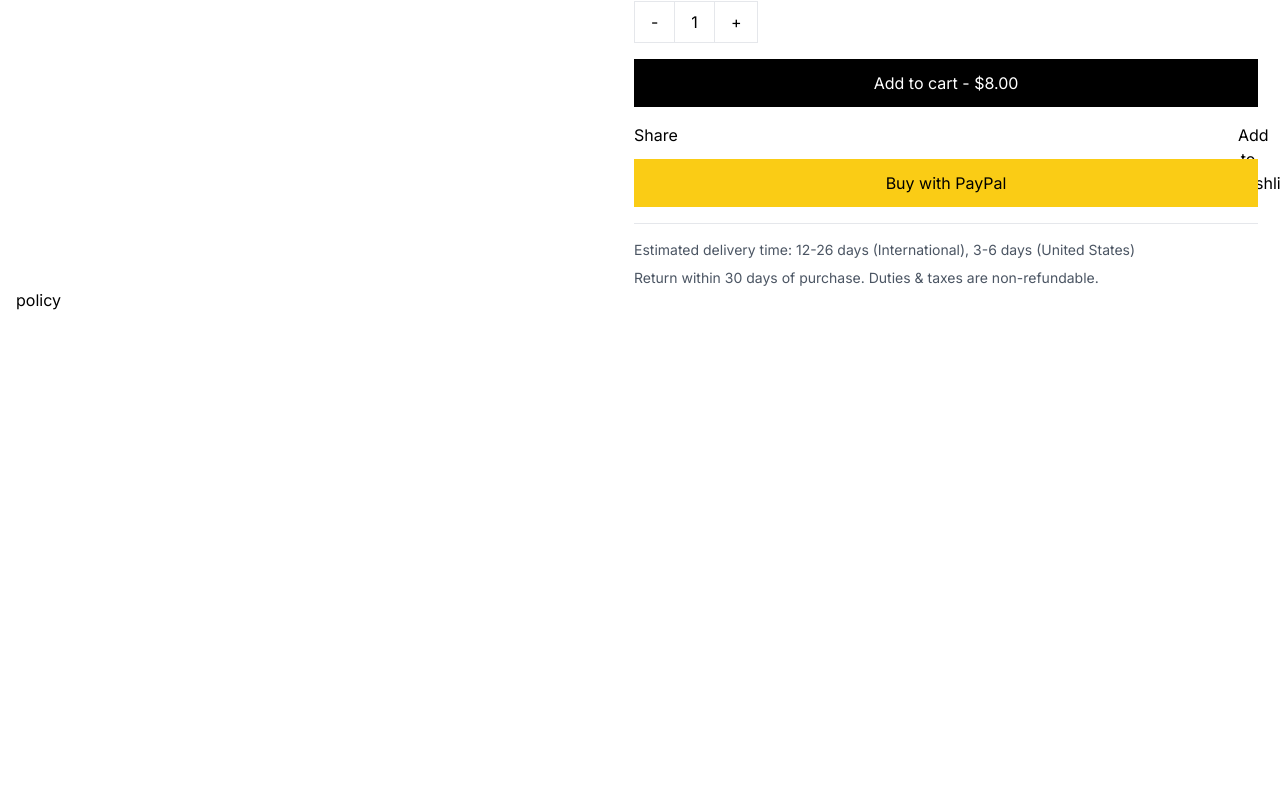
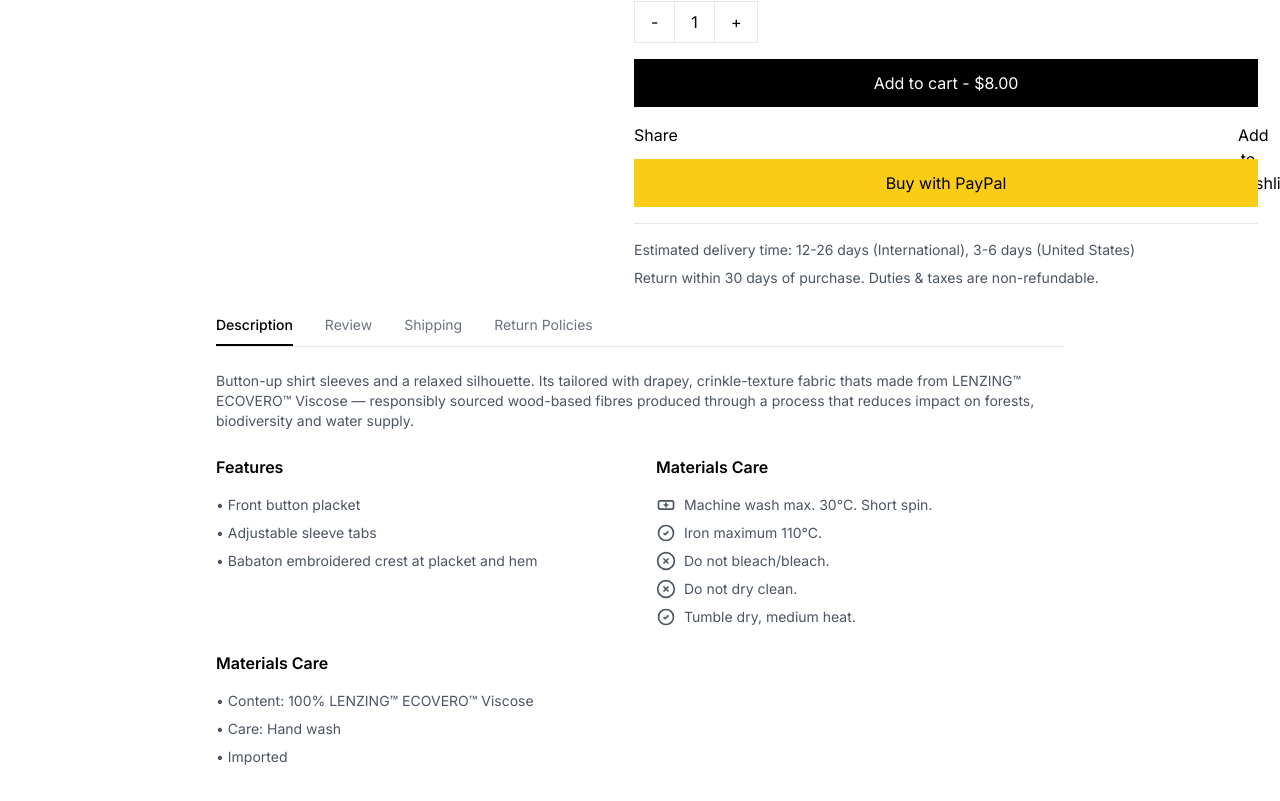
Before and after one commit to JeisonOJ/eccomerce-react, a Next.js app: page /details in a window 1280 px wide. Shown: the part 713-1514 px from the top of the page. Before the commit the page ends 1057 px from the top, so only its background shows below. Built offline with nearby package versions, Linux system fonts and the light colour scheme.

Commit message:
add policy page

```diff
--- a/src/app/details/components/PolicyPage.tsx
+++ b/src/app/details/components/PolicyPage.tsx
@@ -1,4 +1,89 @@
-export  default function PolicyPage() {
+export default function PolicyPage() {
     return (
-        <div>policy</div>
-    )}
+      <div className="w-full max-w-4xl mx-auto p-6 bg-white">
+        <nav className="border-b border-gray-200">
+          <ul className="flex space-x-8">
+            <li className="pb-2 border-b-2 border-black">
+              <a href="#" className="text-sm font-medium">Description</a>
+            </li>
+            <li>
+              <a href="#" className="text-sm text-gray-500 hover:text-gray-700">Review</a>
+            </li>
+            <li>
+              <a href="#" className="text-sm text-gray-500 hover:text-gray-700">Shipping</a>
+            </li>
+            <li>
+              <a href="#" className="text-sm text-gray-500 hover:text-gray-700">Return Policies</a>
+            </li>
+          </ul>
+        </nav>
+
+        <div className="mt-6 space-y-6">
+          <p className="text-sm text-gray-600">
+            Button-up shirt sleeves and a relaxed silhouette. Its tailored with drapey, crinkle-texture fabric thats made from LENZING™ ECOVERO™ Viscose — responsibly sourced wood-based fibres produced through a process that reduces impact on forests, biodiversity and water supply.
+          </p>
+
+          <div className="grid grid-cols-2 gap-8">
+            <div>
+              <h3 className="font-semibold mb-4">Features</h3>
+              <ul className="space-y-2 text-sm text-gray-600">
+                <li>• Front button placket</li>
+                <li>• Adjustable sleeve tabs</li>
+                <li>• Babaton embroidered crest at placket and hem</li>
+              </ul>
+            </div>
+
+            <div>
+              <h3 className="font-semibold mb-4">Materials Care</h3>
+              <ul className="space-y-2 text-sm text-gray-600">
+                <li className="flex items-center">
+                  <svg className="w-5 h-5 mr-2" viewBox="0 0 24 24" fill="none" stroke="currentColor" strokeWidth="2">
+                    <path d="M21 15a2 2 0 0 1-2 2H5a2 2 0 0 1-2-2V9a2 2 0 0 1 2-2h14a2 2 0 0 1 2 2v6z" />
+                    <path d="M12 9v6M9 12h6" />
+                  </svg>
+                  Machine wash max. 30°C. Short spin.
+                </li>
+                <li className="flex items-center">
+                  <svg className="w-5 h-5 mr-2" viewBox="0 0 24 24" fill="none" stroke="currentColor" strokeWidth="2">
+                    <path d="M21 12a9 9 0 1 1-18 0 9 9 0 0 1 18 0z" />
+                    <path d="M9 12l2 2 4-4" />
+                  </svg>
+                  Iron maximum 110°C.
+                </li>
+                <li className="flex items-center">
+                  <svg className="w-5 h-5 mr-2" viewBox="0 0 24 24" fill="none" stroke="currentColor" strokeWidth="2">
+                    <circle cx="12" cy="12" r="10" />
+                    <path d="M15 9l-6 6M9 9l6 6" />
+                  </svg>
+                  Do not bleach/bleach.
+                </li>
+                <li className="flex items-center">
+                  <svg className="w-5 h-5 mr-2" viewBox="0 0 24 24" fill="none" stroke="currentColor" strokeWidth="2">
+                    <circle cx="12" cy="12" r="10" />
+                    <path d="M15 9l-6 6M9 9l6 6" />
+                  </svg>
+                  Do not dry clean.
+                </li>
+                <li className="flex items-center">
+                  <svg className="w-5 h-5 mr-2" viewBox="0 0 24 24" fill="none" stroke="currentColor" strokeWidth="2">
+                    <path d="M21 12a9 9 0 1 1-18 0 9 9 0 0 1 18 0z" />
+                    <path d="M9 12l2 2 4-4" />
+                  </svg>
+                  Tumble dry, medium heat.
+                </li>
+              </ul>
+            </div>
+          </div>
+
+          <div>
+            <h3 className="font-semibold mb-4">Materials Care</h3>
+            <ul className="space-y-2 text-sm text-gray-600">
+              <li>• Content: 100% LENZING™ ECOVERO™ Viscose</li>
+              <li>• Care: Hand wash</li>
+              <li>• Imported</li>
+            </ul>
+          </div>
+        </div>
+      </div>
+    )
+  }
```
